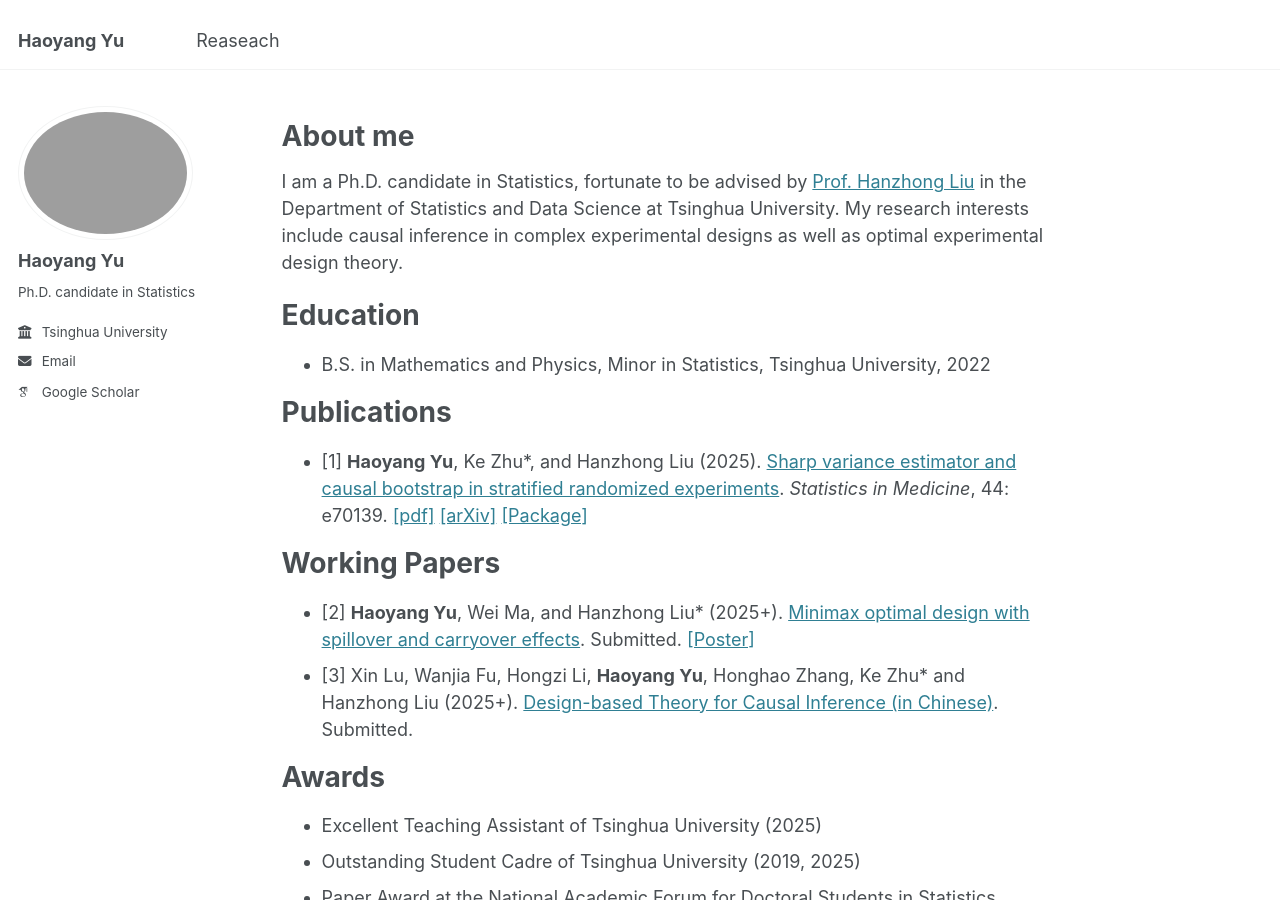
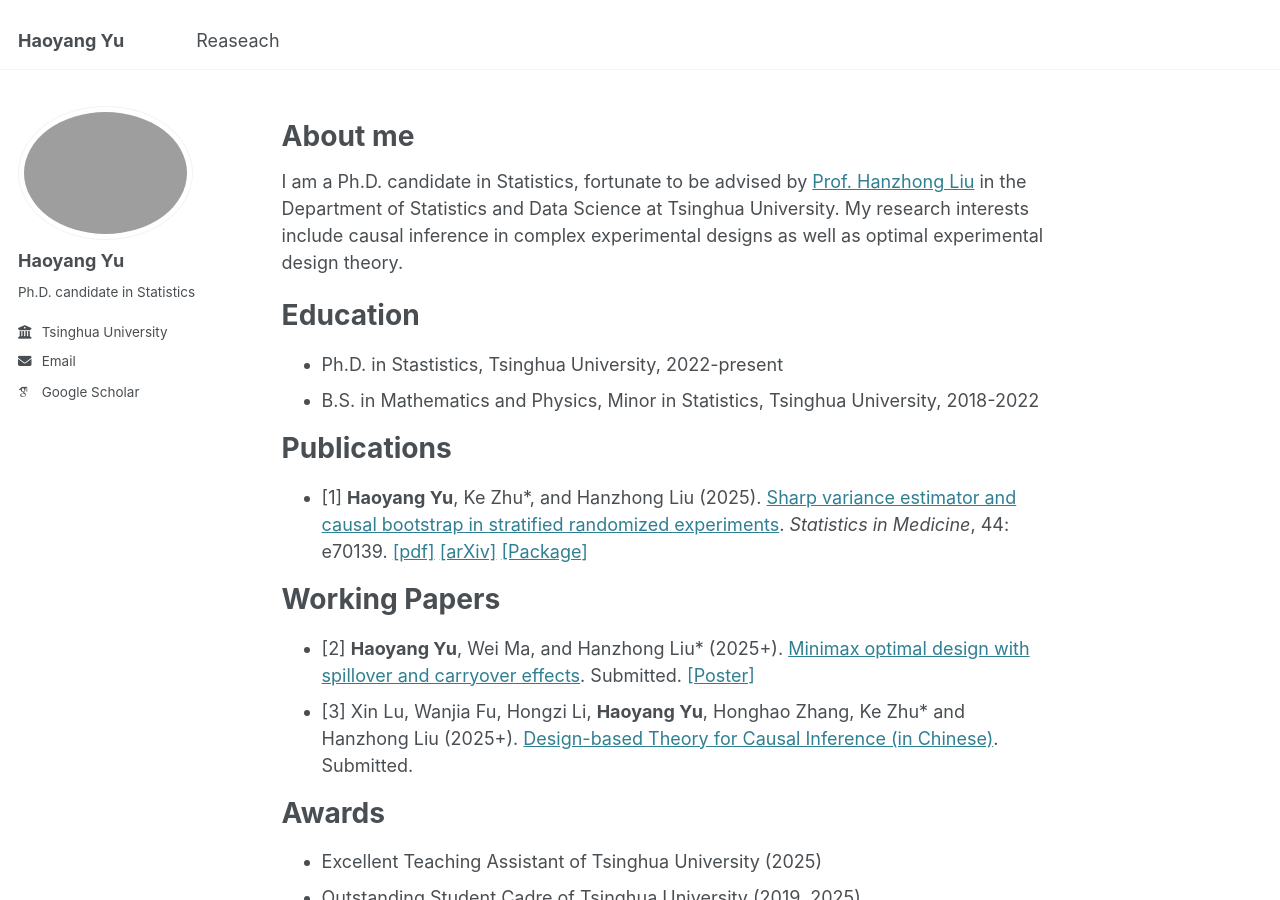
Before and after one commit to yu-hao-yang/yu-hao-yang.github.io, a Jekyll site: the page built from _pages/about.md, in a window 1280 px wide and 900 px high. Built offline with Jekyll 4.4.1, drawn with Linux system fonts in a browser that asks for light colours; some web fonts are replaced.

Commit message:
Update education section and add publication details

```diff
--- a/_pages/about.md
+++ b/_pages/about.md
@@ -14,7 +14,8 @@ I am a Ph.D. candidate in Statistics, fortunate to be advised by [Prof. Hanzhong
 
 Education
 ======
-* B.S. in Mathematics and Physics, Minor in Statistics, Tsinghua University, 2022
+* Ph.D. in Stastistics, Tsinghua University, 2022-present
+* B.S. in Mathematics and Physics, Minor in Statistics, Tsinghua University, 2018-2022
 
 Publications
 ======
```
